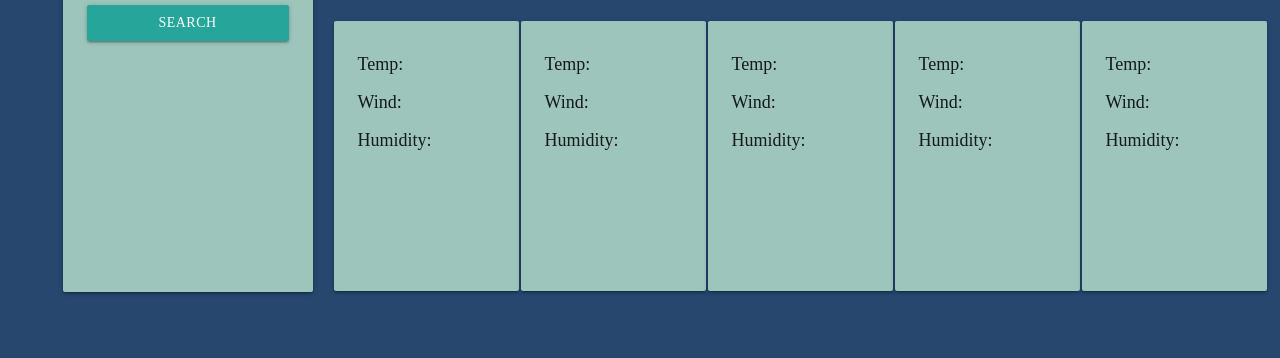
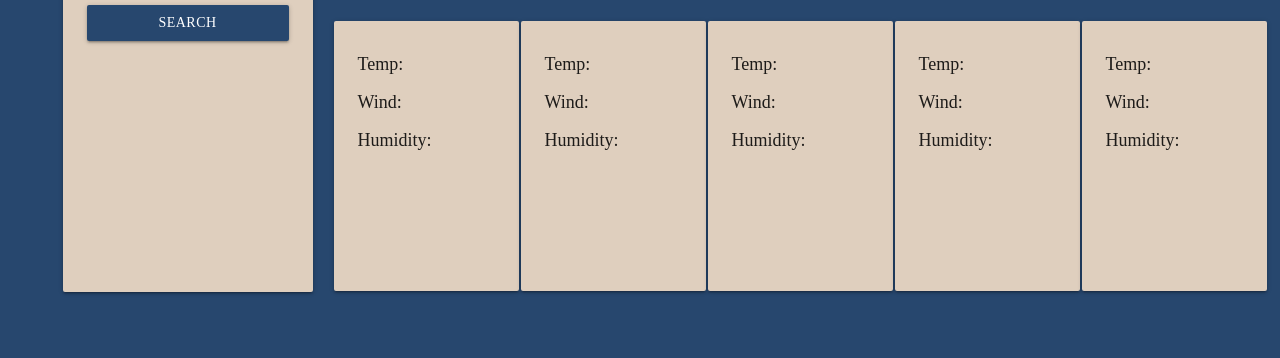
Before and after one commit to Castoreno05/WeatherApp, a plain HTML site: page index.html in a window 1280 px wide. Shown: the part 442-800 px from the top of the page. Drawn offline with nearby package versions, Linux system fonts and the light colour scheme; a web font is replaced by a local one.

Commit message:
Styles update

```diff
--- a/Assets/style.css
+++ b/Assets/style.css
@@ -26,6 +26,7 @@
 }
 
 .searchBtn {
+    background-color: #27476E;
     width: 202px;
 }
 
@@ -40,7 +41,7 @@
 
 
 .card-panel{
-    background-color: #9DC5BB;
+    background-color: #DFCFBE;
     font-size: 18px;
 }
 
```
